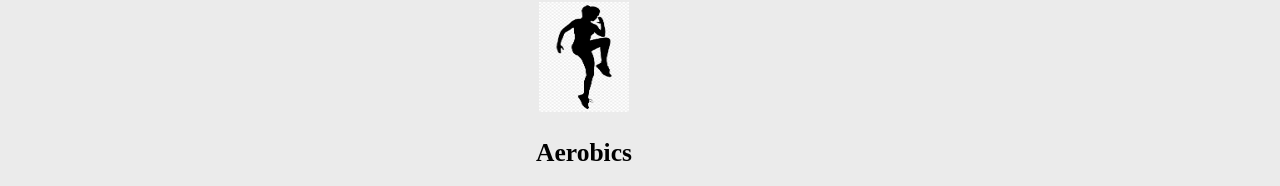
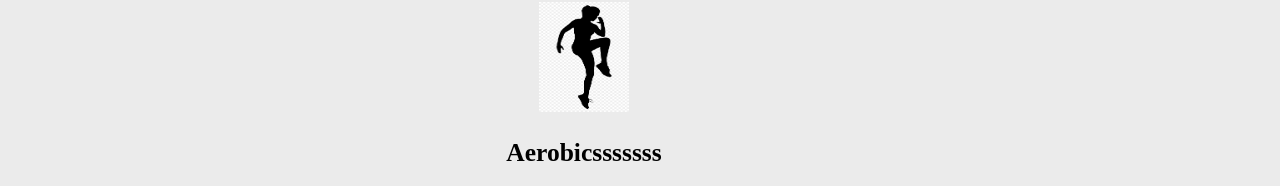
Before and after one commit to Moli-Gupta/Fit-As-Hit, a plain HTML site: page index.html in a window 1280 px wide. Shown: the part 593-779 px from the top of the page. Drawn offline with Linux system fonts and the light colour scheme.

Commit message:
Update index.html

```diff
--- a/index.html
+++ b/index.html
@@ -44,7 +44,7 @@
         <div class="container">
             <div class="box">
                 <img src="/aerobics.png" alt="Aerobics">
-                <h2>Aerobics</h2>
+                <h2>Aerobicsssssss</h2>
                 <p>"Aerobics classes provide a high-energy workout that combines cardio and dance moves, leaving you feeling exhilarated and energized." </p>
             </div>
             <div class="box">
```
